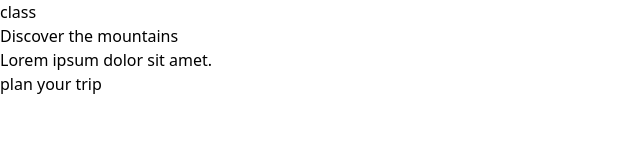
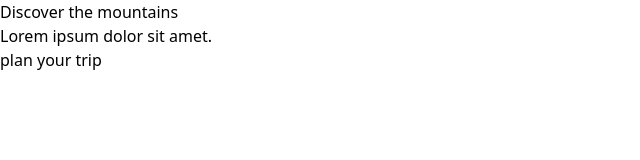
Before and after one commit to iredia039/my-Tuesday-commit, a website: page src/index.html in a window 1280 px wide. Shown: the whole page, without its empty margins (0-640 px from the left). Drawn offline with Linux system fonts and the light colour scheme.

Commit message:
removed class outside the div and placed it inside

```diff
--- a/src/index.html
+++ b/src/index.html
@@ -9,7 +9,7 @@
 <body>
 
     <!-- div for the background image -->
-     <div> class
+     <div class="">
         <h1>Discover the mountains</h1>
         <p>Lorem ipsum dolor sit amet.</p>
         <button>plan your trip</button>
```
